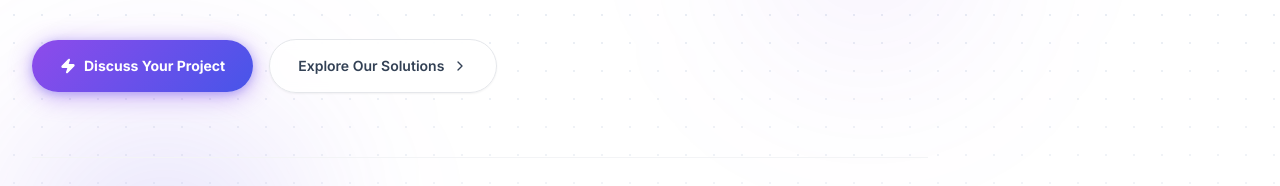
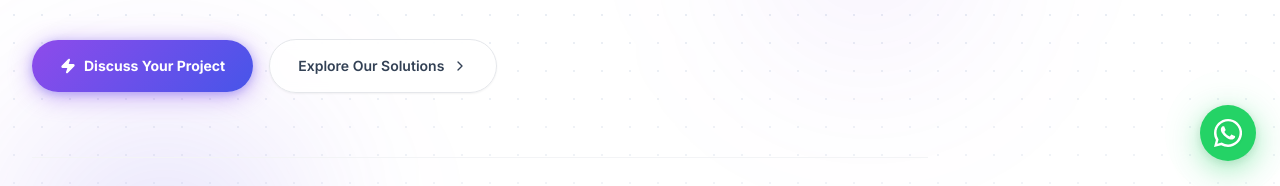
Before and after one commit to sky1212-lgtm/inpixel-labs-website, a React (Vite) app: page / in a window 1280 px wide. Shown: the part 615-801 px from the top of the page. Built offline with nearby package versions, Linux system fonts and the light colour scheme; no server answers.

Commit message:
feat(ui): add floating animated WhatsApp chat button with custom glow and tooltip

```diff
--- a/src/App.jsx
+++ b/src/App.jsx
@@ -4,6 +4,7 @@ import ServicesSection from './components/ServicesSection'
 import TechStackSection from './components/TechStackSection'
 import WhyUsSection from './components/WhyUsSection'
 import FooterSection from './components/FooterSection'
+import WhatsAppButton from './components/WhatsAppButton'
 
 export default function App() {
   return (
@@ -16,6 +17,7 @@ export default function App() {
         <WhyUsSection />
       </main>
       <FooterSection />
+      <WhatsAppButton />
     </div>
   )
 }
--- /dev/null
+++ b/src/components/WhatsAppButton.jsx
@@ -0,0 +1,44 @@
+import { motion } from 'framer-motion'
+
+export default function WhatsAppButton() {
+  const phoneNumber = '918128299187'
+  const message = "Hello Inpixel Labs! I'm interested in discussing a project."
+  const whatsappUrl = `https://wa.me/${phoneNumber}?text=${encodeURIComponent(message)}`
+
+  return (
+    <div className="fixed bottom-6 right-6 z-50">
+      <motion.a
+        href={whatsappUrl}
+        target="_blank"
+        rel="noopener noreferrer"
+        aria-label="Chat with Inpixel Labs on WhatsApp"
+        initial={{ scale: 0, opacity: 0 }}
+        animate={{ scale: 1, opacity: 1 }}
+        transition={{ duration: 0.4, delay: 0.6, ease: [0.22, 1, 0.36, 1] }}
+        whileHover={{ scale: 1.1 }}
+        whileTap={{ scale: 0.95 }}
+        className="group relative flex items-center justify-center w-14 h-14 rounded-full bg-[#25D366] text-white shadow-2xl transition-all duration-300"
+        style={{
+          boxShadow: '0 8px 30px rgba(37, 211, 102, 0.45), 0 2px 10px rgba(0, 0, 0, 0.1)',
+        }}
+      >
+        {/* Subtle pulsing ping ring */}
+        <span className="absolute -inset-1 rounded-full bg-[#25D366] opacity-30 animate-ping pointer-events-none group-hover:hidden" />
+
+        {/* WhatsApp Official SVG Icon */}
+        <svg
+          className="w-7 h-7 fill-current drop-shadow-sm transition-transform duration-300 group-hover:rotate-6"
+          viewBox="0 0 24 24"
+          xmlns="http://www.w3.org/2000/svg"
+        >
+          <path d="M17.472 14.382c-.301-.15-1.78-.878-2.056-.978-.276-.1-.477-.15-.678.15s-.778.978-.954 1.179c-.176.201-.351.226-.652.075s-1.27-.468-2.42-1.493c-.895-.798-1.5-1.784-1.676-2.085s-.019-.464.132-.614c.135-.135.301-.351.452-.527s.201-.301.301-.502c.1-.201.05-.377-.025-.527s-.678-1.635-.929-2.241c-.244-.59-.493-.51-.678-.52l-.578-.01c-.201 0-.527.075-.803.377s-1.054 1.029-1.054 2.509 1.079 2.91 1.23 3.111c.15.201 2.124 3.244 5.146 4.551.719.311 1.28.497 1.718.636.723.23 1.381.197 1.901.12.579-.087 1.78-.727 2.031-1.43.251-.703.251-1.305.176-1.43-.075-.125-.276-.201-.577-.351zM12.04 21.785h-.002a9.87 9.87 0 0 1-5.032-1.378l-.361-.214-3.741.981.999-3.648-.235-.374a9.86 9.86 0 0 1-1.51-5.26c0-5.445 4.43-9.875 9.877-9.875a9.82 9.82 0 0 1 6.98 2.893 9.82 9.82 0 0 1 2.892 6.984c0 5.446-4.43 9.877-9.868 9.877zM12.04 0C5.399 0 0 5.399 0 12.04c0 2.122.553 4.195 1.603 6.014L0 24l6.126-1.607a12.007 12.007 0 0 0 5.914 1.547h.005c6.637 0 12.036-5.399 12.036-12.04C24.081 5.399 18.681 0 12.04 0z" />
+        </svg>
+
+        {/* Hover Tooltip Pill */}
+        <span className="pointer-events-none absolute right-16 px-3 py-1.5 rounded-xl bg-slate-900/90 backdrop-blur-md text-white text-xs font-semibold whitespace-nowrap opacity-0 -translate-x-2 transition-all duration-200 group-hover:opacity-100 group-hover:translate-x-0 shadow-lg border border-slate-700/50">
+          Chat with us on WhatsApp
+        </span>
+      </motion.a>
+    </div>
+  )
+}
```
